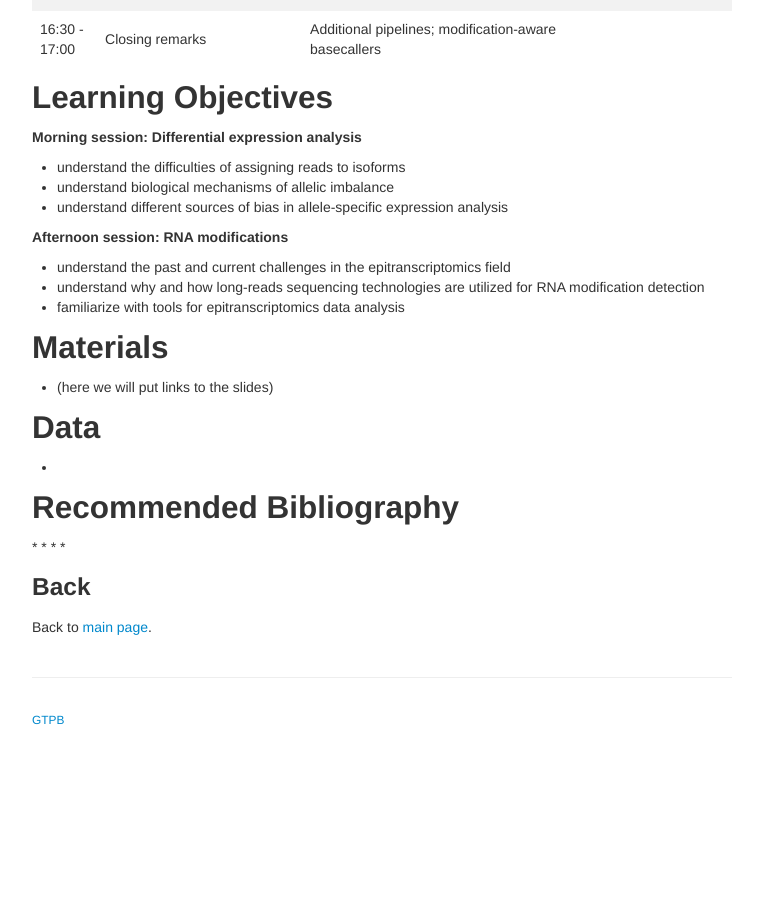
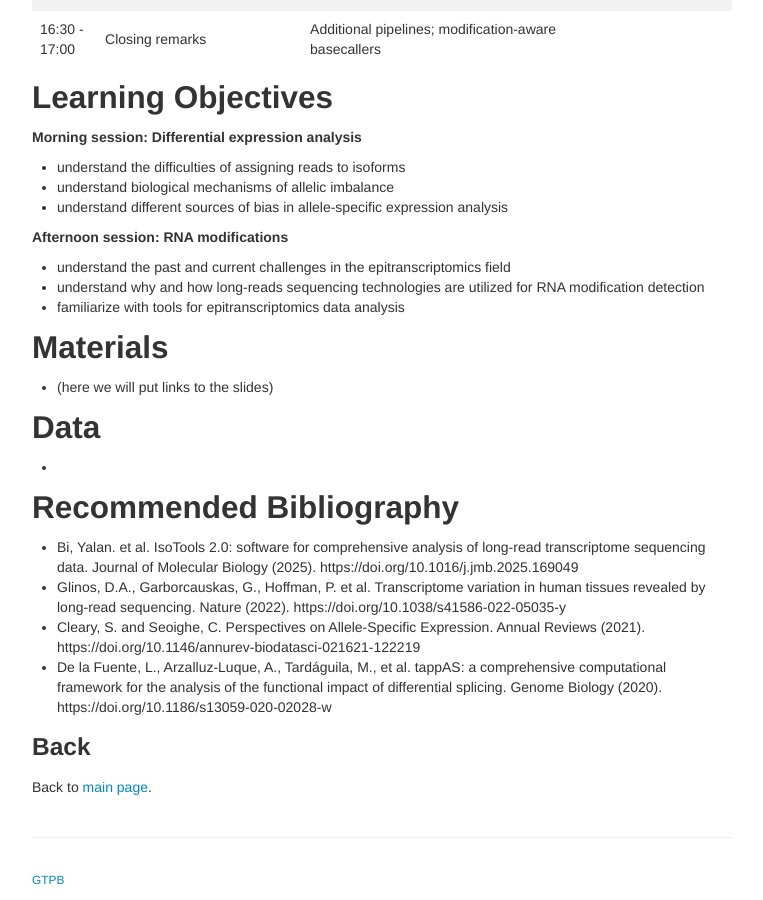
Before and after one commit to longTREC/summer_school, a Jekyll site: the page built from pages/day3.md, in a window 1280 px wide and 900 px high, scrolled down 1595 px. Shown: the whole window, without its empty margins (258-1021 px from the left). Built offline with Jekyll 4.4.1, drawn with Linux system fonts in a browser that asks for light colours; before the commit the page ends 2335 px from its top, so only the background shows below that.

Commit message:
Updated bibliography day 3

```diff
--- a/pages/day3.md
+++ b/pages/day3.md
@@ -61,11 +61,10 @@ schemadotorg:
 
 
 ## Recommended Bibliography
-*
-*
-*
-*
-
+* Bi, Yalan. et al. IsoTools 2.0: software for comprehensive analysis of long-read transcriptome sequencing data. Journal of Molecular Biology (2025). https://doi.org/10.1016/j.jmb.2025.169049
+* Glinos, D.A., Garborcauskas, G., Hoffman, P. et al. Transcriptome variation in human tissues revealed by long-read sequencing. Nature (2022). https://doi.org/10.1038/s41586-022-05035-y
+* Cleary, S. and Seoighe, C. Perspectives on Allele-Specific Expression. Annual Reviews (2021). https://doi.org/10.1146/annurev-biodatasci-021621-122219
+* De la Fuente, L., Arzalluz-Luque, A., Tardáguila, M., et al. tappAS: a comprehensive computational framework for the analysis of the functional impact of differential splicing. Genome Biology (2020). https://doi.org/10.1186/s13059-020-02028-w
 
 ### Back
 
```
